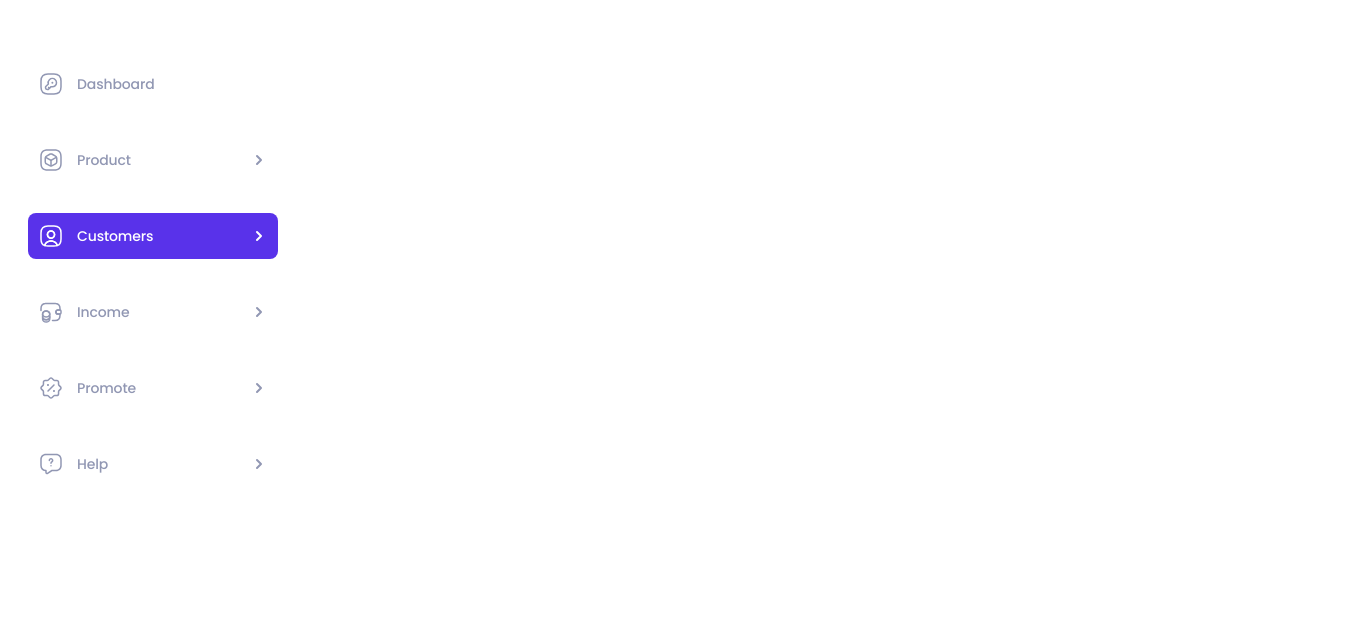
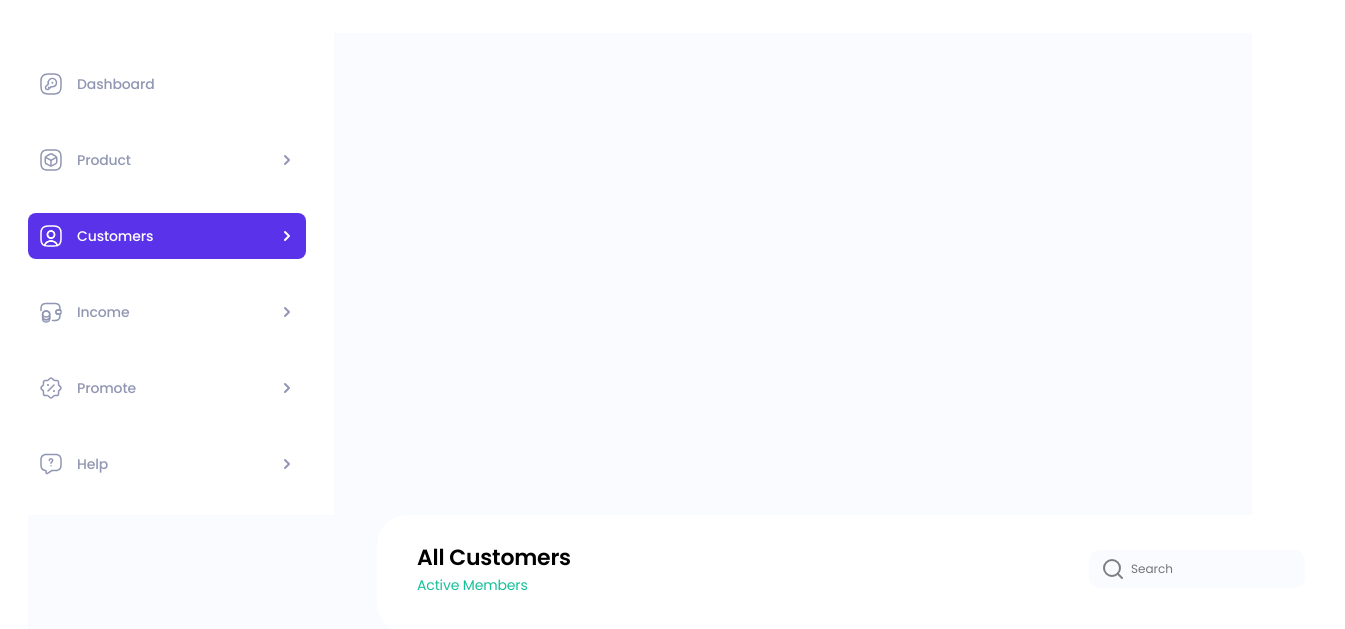
Before and after one commit to JustIrish/dashboard-markup, a website built with Parcel: page src/index.html in a window 1280 px wide. Shown: the part 79-708 px from the top of the page, 1345 px wide, since content can reach past the window. Built offline with nearby package versions, Linux system fonts and the light colour scheme.

Commit message:
add main and styles

```diff
--- a/src/index.html
+++ b/src/index.html
@@ -7,7 +7,7 @@
     <link rel="preconnect" href="https://fonts.googleapis.com" />
     <link rel="preconnect" href="https://fonts.gstatic.com" crossorigin />
     <link
-      href="https://fonts.googleapis.com/css2?family=Poppins:wght@500;600&display=swap"
+      href="https://fonts.googleapis.com/css2?family=Poppins:wght@400;500;600&display=swap"
       rel="stylesheet"
     />
     <link rel="stylesheet" href="./sass/index.scss" />
@@ -16,7 +16,9 @@
   <body>
     <!-- ❗️❗️❗️ Add partials like so for every page -->
     <include src="./partials/header.html"></include>
-    <include src="./partials/aside.html"></include>
-    <include src="./partials/main.html"></include>
+    <div class="conteiner">
+      <include src="./partials/aside.html"></include>
+      <include src="./partials/main.html"></include>
+    </div>
   </body>
 </html>
--- a/src/partials/main.html
+++ b/src/partials/main.html
@@ -1 +1,13 @@
-<main><h1></h1></main>
+<main>
+  <!-- <h1>Hello</h1> -->
+  <section class="section">
+    <div>
+      <h2 class="section__title">All Customers</h2>
+      <p class="section__text">Active Members</p>
+    </div>
+    <input class="input" placeholder="Search" />
+    <svg class="input__icon" width="24" height="24">
+      <use href="./images/icons.svg#icon-search-1"></use>
+    </svg>
+  </section>
+</main>
--- a/src/sass/base/_common.scss
+++ b/src/sass/base/_common.scss
@@ -10,6 +10,7 @@ body {
   letter-spacing: -0.14px;
 }
 
-// main {
-//   background-color: var(--special-backgr-color);
-// }
+main {
+  background-color: var(--special-backgr-color);
+  padding-top: 15px;
+}
--- a/src/sass/index.scss
+++ b/src/sass/index.scss
@@ -5,3 +5,4 @@
 @import './components/conteiner';
 @import './layout/header';
 @import './layout/aside';
+@import './layout/main';
--- a/src/sass/layout/_aside.scss
+++ b/src/sass/layout/_aside.scss
@@ -1,7 +1,8 @@
 .menu {
   width: 306px;
-  padding: 28px;
+  padding: 28px 28px 28px 0;
   float: left;
+  background-color: var(--main-backgr-color);
 }
 
 .menu__item {
--- a/src/sass/layout/_main.scss
+++ b/src/sass/layout/_main.scss
@@ -0,0 +1,43 @@
+.section {
+  position: relative;
+  display: flex;
+  align-items: center;
+  justify-content: space-between;
+  margin-left: 349px;
+  padding: 30px 40px 40px;
+  background-color: var(--main-backgr-color);
+  border-radius: 30px;
+
+  @include desktop {
+    width: 968px;
+  }
+}
+
+.section__title {
+  margin-bottom: 7px;
+  color: var(--title-text-color);
+  font-size: 22px;
+  font-weight: 600;
+  letter-spacing: -0.22px;
+}
+
+.section__text {
+  color: #16c098;
+  font-weight: 400;
+  letter-spacing: -0.14px;
+}
+
+.input {
+  width: 216px;
+  padding: 10px 10px 10px 40px;
+  background-color: var(--special-backgr-color);
+  border-radius: 10px;
+  border-color: transparent;
+  color: var(--second-text-color);
+  font-size: 12px;
+}
+
+.input__icon {
+  position: absolute;
+  right: 220px;
+}
```
